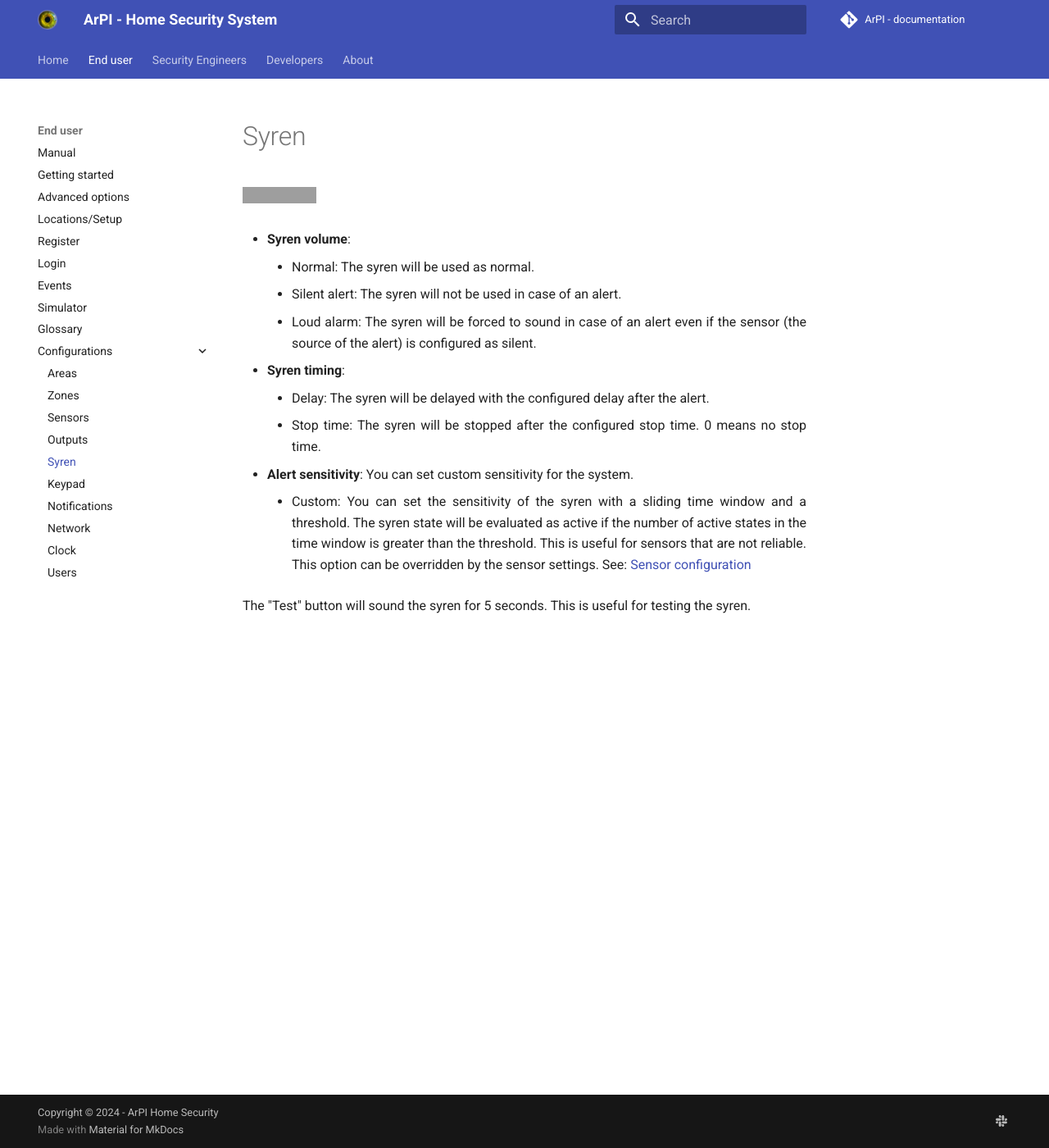
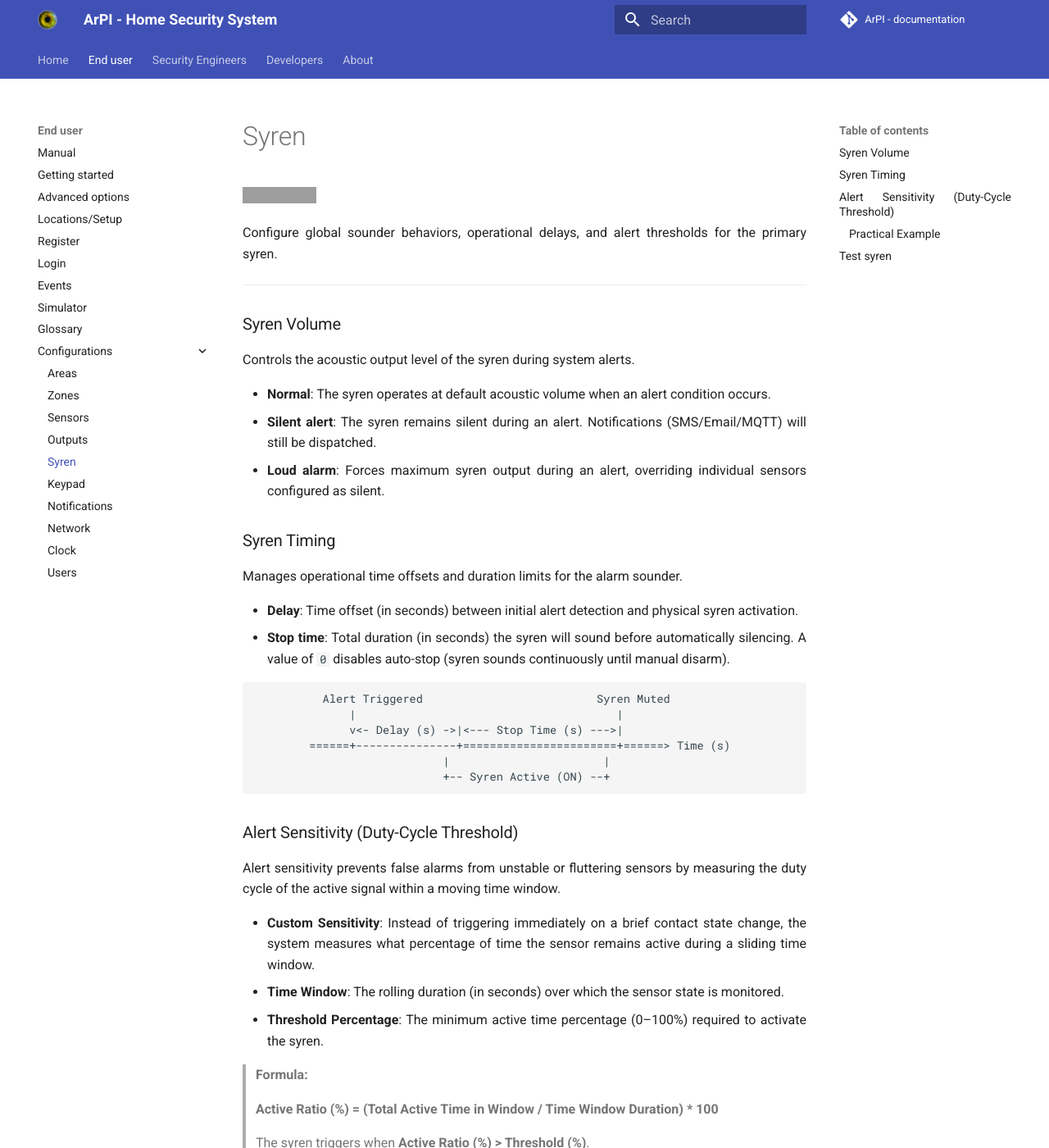
Before and after one commit to ArPIHomeSecurity/arpi_documentation, an MkDocs documentation site: the page built from docs/end_users/syren.md, in a window 1280 px wide and 1400 px high. Shown: the whole window at 82% size. Built offline with MkDocs 1.6.1 and Material for MkDocs 9.7.7, drawn with Linux system fonts in a browser that asks for light colours; comment, search, counter and statistics services are not loaded; some of the changed text lies outside the part shown; grey boxes are pictures that could not be loaded.

Commit message:
Improved end user syren configuration

````diff
--- a/docs/end_users/syren.md
+++ b/docs/end_users/syren.md
@@ -1,16 +1,70 @@
-<img src="https://img.shields.io/badge/Access-Administrator-red?style=square">
+![Access: Administrator](https://img.shields.io/badge/Access-Administrator-red?style=square)
 
+Configure global sounder behaviors, operational delays, and alert thresholds for the primary syren.
 
-* **Syren volume**:
-    * Normal: The syren will be used as normal.
-    * Silent alert: The syren will not be used in case of an alert.
-    * Loud alarm: The syren will be forced to sound in case of an alert even if the sensor (the source of the alert) is configured as silent.
+---
 
-* **Syren timing**:
-    * Delay: The syren will be delayed with the configured delay after the alert.
-    * Stop time: The syren will be stopped after the configured stop time. 0 means no stop time.
+### Syren Volume
 
-* **Alert sensitivity**: You can set custom sensitivity for the system.
-    * Custom: You can set the sensitivity of the syren with a sliding time window and a threshold. The syren state will be evaluated as active if the number of active states in the time window is greater than the threshold. This is useful for sensors that are not reliable. This option can be overridden by the sensor settings. See: [Sensor configuration](sensors.md)
+Controls the acoustic output level of the syren during system alerts.
+
+* **Normal**: The syren operates at default acoustic volume when an alert condition occurs.
+* **Silent alert**: The syren remains silent during an alert. Notifications (SMS/Email/MQTT) will still be dispatched.
+* **Loud alarm**: Forces maximum syren output during an alert, overriding individual sensors configured as silent.
+
+### Syren Timing
+
+Manages operational time offsets and duration limits for the alarm sounder.
+
+* **Delay**: Time offset (in seconds) between initial alert detection and physical syren activation.
+* **Stop time**: Total duration (in seconds) the syren will sound before automatically silencing. A value of `0` disables auto-stop (syren sounds continuously until manual disarm).
+
+```text
+          Alert Triggered                          Syren Muted
+              |                                       |
+              v<- Delay (s) ->|<--- Stop Time (s) --->|
+        ======+---------------+=======================+======> Time (s)
+                            |                       |
+                            +-- Syren Active (ON) --+
+```
+
+### Alert Sensitivity (Duty-Cycle Threshold)
+
+Alert sensitivity prevents false alarms from unstable or fluttering sensors by measuring the duty cycle of the active signal within a moving time window.
+
+* **Custom Sensitivity**: Instead of triggering immediately on a brief contact state change, the system measures what percentage of time the sensor remains active during a sliding time window.
+  * **Time Window**: The rolling duration (in seconds) over which the sensor state is monitored.
+  * **Threshold Percentage**: The minimum active time percentage (0–100%) required to activate the syren.
+
+> **Formula:**
+>
+> **Active Ratio (%) = (Total Active Time in Window / Time Window Duration) * 100**
+>
+> The syren triggers when **Active Ratio (%) > Threshold (%)**.
+
+#### Practical Example
+
+If the **Time Window** is set to **10 seconds** and the **Threshold** is **40%**:
+
+* A brief 1-second glitch accounts for 10% active time (less than 40%) -> **No alarm triggered**.
+* If the sensor flickers or stays closed for a total of **5 seconds** out of 10 seconds (50% active time, which exceeds 40%) -> **Syren triggers**.
+
+```text
+                  |<----- Sliding Window (10s) ------------->|
+
+    Sensor [ High ]             |--|     |----|         |----|
+    Signal [ Low  ]_____________|  |_____|    |_________|    |
+                                (1s)      (2s)           (2s)
+
+    Active Time: 1s + 2s + 2s = 5s / 10s (Duty Cycle = 50%)
+    Threshold  : ------------ 40% Duty Cycle Line ------------
+
+    Result     : 50% > 40% Threshold  ===>  [ ALARM ACTIVATED ]
+```
+
+!!! Note
+    **Sensor Override**: Individual sensor properties can override the global syren sensitivity settings. See [Sensor configuration](../sensors/).
+
+### Test syren
 
 The "Test" button will sound the syren for 5 seconds. This is useful for testing the syren.
````
